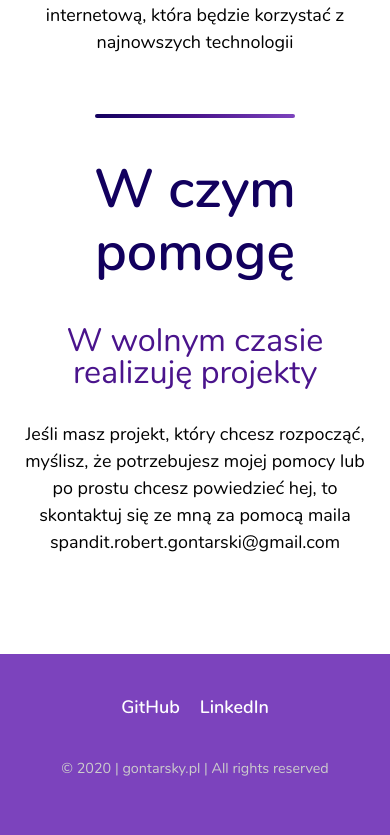
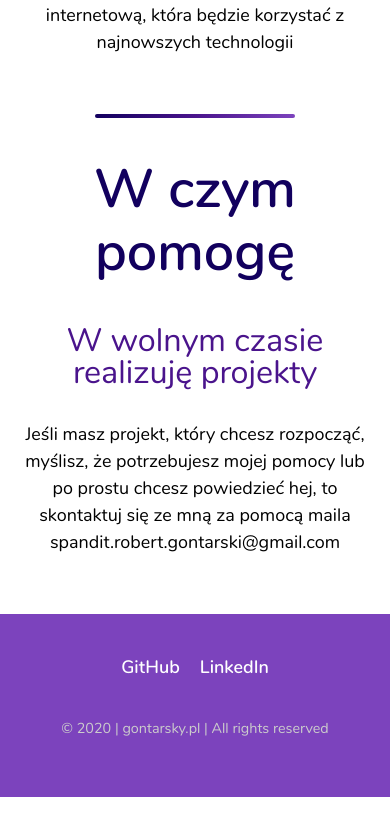
Before and after one commit to Citentel/portfolio-project, a React (Create React App) app: page / in a window 390 px wide. Shown: the part 1644-2479 px from the top of the page. After the commit the page ends 2441 px from the top, so only its background shows below. Built offline with nearby package versions, Linux system fonts and the light colour scheme.

Commit message:
deleted margin from footer

```diff
--- a/src/components/Footer/static/css/index.css
+++ b/src/components/Footer/static/css/index.css
@@ -1 +1 @@
-.footer{width:100%;padding:40px 0px;margin:40px 0px 0px;display:flex;justify-content:center;background-color:#7c43bd}.footer .footer__box{max-width:800px;width:100%;display:flex;flex-direction:column;align-items:center;padding:0 20px}.footer .footer__box .footer__box--links{display:flex}.footer .footer__box .footer__box--links .footer__box--links__link{margin:0px 10px}.footer .footer__box .footer__box--links .footer__box--links__link a{color:#ffffff;font-weight:600;font-size:21.6px;line-height:30.6px;text-decoration:none;transition:all .3s ease-in-out}.footer .footer__box .footer__box--links .footer__box--links__link a:hover,.footer .footer__box .footer__box--links .footer__box--links__link a.active{color:#12005e}@media only screen and (max-width:400px){.footer .footer__box .footer__box--links .footer__box--links__link a{font-size:inherit;line-height:inherit}}.footer .footer__box .footer__box--text{margin:20px 0px 0px}.footer .footer__box .footer__box--text .footer__box--text__paragraf{color:#cccccc;font-size:14.4px}
+.footer{width:100%;padding:40px 0px;display:flex;justify-content:center;background-color:#7c43bd}.footer .footer__box{max-width:800px;width:100%;display:flex;flex-direction:column;align-items:center;padding:0 20px}.footer .footer__box .footer__box--links{display:flex}.footer .footer__box .footer__box--links .footer__box--links__link{margin:0px 10px}.footer .footer__box .footer__box--links .footer__box--links__link a{color:#ffffff;font-weight:600;font-size:21.6px;line-height:30.6px;text-decoration:none;transition:all .3s ease-in-out}.footer .footer__box .footer__box--links .footer__box--links__link a:hover,.footer .footer__box .footer__box--links .footer__box--links__link a.active{color:#12005e}@media only screen and (max-width:400px){.footer .footer__box .footer__box--links .footer__box--links__link a{font-size:inherit;line-height:inherit}}.footer .footer__box .footer__box--text{margin:20px 0px 0px}.footer .footer__box .footer__box--text .footer__box--text__paragraf{color:#cccccc;font-size:14.4px}
--- a/src/components/Footer/static/css/index.less
+++ b/src/components/Footer/static/css/index.less
@@ -3,7 +3,6 @@
 .footer {
     width: 100%;
     padding: 40px 0px;
-    margin: 40px 0px 0px;
     display: flex;
     justify-content: center;
     background-color: @color__primary--light;
```
